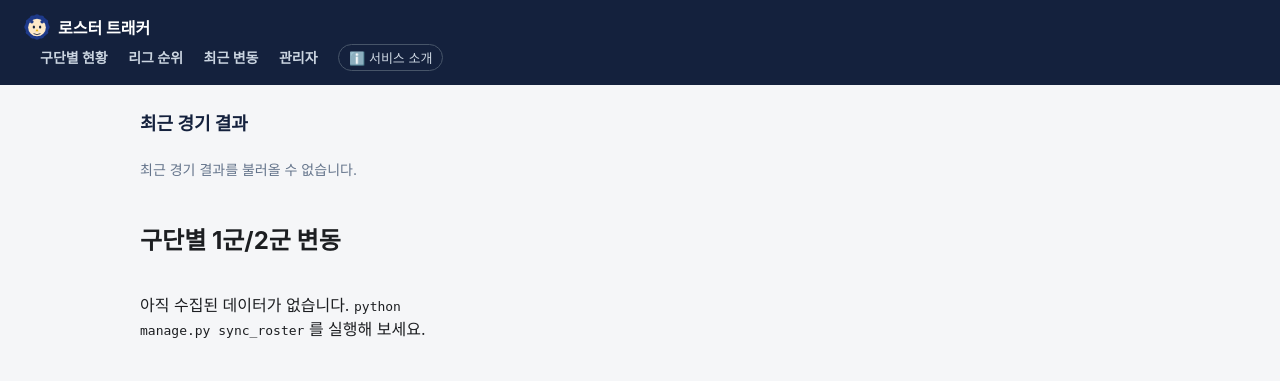
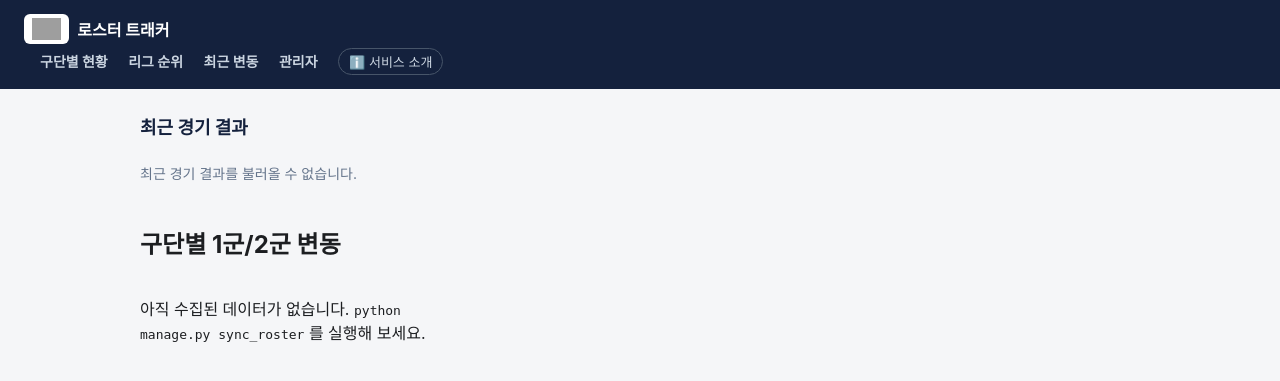
Before and after one commit to dokwon33/kbo-roster, a Django app: page / in a window 1280 px wide. Shown: the top 381 px of the page. Run offline with Django 5.2, Linux system fonts and the light colour scheme; data that the repository does not hold is empty; grey boxes are pictures that could not be loaded.

Commit message:
헤더 KBO 로고 복원, 마스코트는 파비콘으로만 사용
- 헤더 브랜드/소개 팝업의 사자 마스코트를 제거하고 기존 KBO 로고로 되돌림
- 파비콘은 그대로 사자 마스코트 유지
- 더 이상 쓰이지 않는 _mascot.html 파셜 삭제

```diff
--- a/roster/templates/roster/_mascot.html
+++ /dev/null
@@ -1,24 +0,0 @@
-<svg viewBox="0 0 100 100" xmlns="http://www.w3.org/2000/svg" role="img" aria-label="로스터 트래커 마스코트 사자">
-  <circle cx="50" cy="50" r="46" fill="#1e3a8a"/>
-  <g fill="#1e3a8a">
-    <circle cx="16" cy="30" r="9"/>
-    <circle cx="10" cy="50" r="9"/>
-    <circle cx="16" cy="70" r="9"/>
-    <circle cx="32" cy="85" r="9"/>
-    <circle cx="50" cy="90" r="9"/>
-    <circle cx="68" cy="85" r="9"/>
-    <circle cx="84" cy="70" r="9"/>
-    <circle cx="90" cy="50" r="9"/>
-    <circle cx="84" cy="30" r="9"/>
-    <circle cx="68" cy="15" r="9"/>
-    <circle cx="50" cy="10" r="9"/>
-    <circle cx="32" cy="15" r="9"/>
-  </g>
-  <circle cx="50" cy="52" r="34" fill="#fde9c8"/>
-  <circle cx="30" cy="30" r="7" fill="#1e3a8a"/>
-  <circle cx="70" cy="30" r="7" fill="#1e3a8a"/>
-  <ellipse cx="38" cy="50" rx="4.5" ry="6" fill="#14213d"/>
-  <ellipse cx="62" cy="50" rx="4.5" ry="6" fill="#14213d"/>
-  <path d="M50 58 L44 66 L56 66 Z" fill="#eab308"/>
-  <path d="M38 76 Q50 84 62 76" stroke="#14213d" stroke-width="3" fill="none" stroke-linecap="round"/>
-</svg>
--- a/roster/templates/roster/base.html
+++ b/roster/templates/roster/base.html
@@ -26,9 +26,6 @@
     a.player-link:hover { text-decoration: underline; }
     header a.brand { display: inline-flex; align-items: center; gap: 8px; }
     header a.brand img { height: 22px; display: block; background: #fff; padding: 4px 8px; border-radius: 6px; }
-    .mascot { display: inline-block; }
-    .mascot-sm { width: 26px; height: 26px; }
-    .mascot-lg { width: 84px; height: 84px; display: block; margin: 0 auto 12px; }
     header .info-btn {
       background: none; border: 1px solid #475569; color: #cbd5e1; border-radius: 999px;
       font-size: 13px; padding: 3px 10px; margin-left: 16px; cursor: pointer; font-family: inherit;
@@ -52,7 +49,7 @@
 <body>
   <header>
     <a class="brand" href="{% url 'roster:team_list' %}">
-      <span class="mascot mascot-sm">{% include "roster/_mascot.html" %}</span>
+      <img src="https://6ptotvmi5753.edge.naverncp.com/KBO_IMAGE/KBOHome/resources/images/common/h1_logo.png" alt="KBO">
       로스터 트래커
     </a>
     <nav>
@@ -66,7 +63,6 @@
 
   <dialog id="aboutDialog">
     <div class="dialog-body">
-      <span class="mascot mascot-lg">{% include "roster/_mascot.html" %}</span>
       <h3>KBO 로스터 트래커란?</h3>
       <p>
         KBO 공식 사이트의 1군 등록/말소 현황을 자동으로 수집해 구단별 로스터와
```
